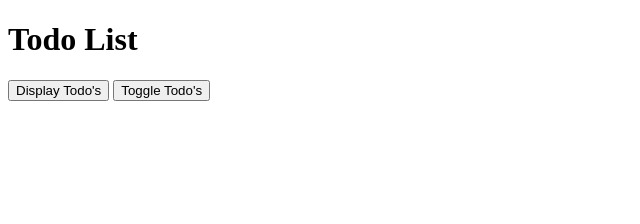
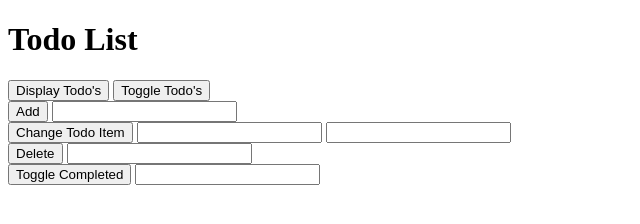
Before and after one commit to cmilkaitis/practicalJS, a plain HTML site: page domVersion/index.html in a window 1280 px wide. Shown: the whole page, without its empty margins (0-640 px from the left). Drawn offline with Linux system fonts and the light colour scheme.

Commit message:
version 8

```diff
--- a/domVersion/index.html
+++ b/domVersion/index.html
@@ -7,8 +7,32 @@
     <body>
         <h1>Todo List</h1>
 
-        <button id="displayTodosButton">Display Todo's</button>
-        <button id="toggleAllButton">Toggle Todo's</button>
+        <div>
+            <button onclick="handlers.displayTodos()">Display Todo's</button>
+            <button onclick="handlers.toggleAll()">Toggle Todo's</button>
+        </div>
+
+        <div>
+            <button onclick="handlers.addTodo()">Add</button>
+            <input id="addTodoTextInput" type="text">
+        </div>
+
+        <div>
+            <button onclick="handlers.changeTodo()">Change Todo Item</button>
+            <input id="changeTodoPositionInput" type="number">
+            <input id="changeTodoTextInput" type="text">
+        </div>
+
+        <div>
+            <button onclick="handlers.deleteTodo()">Delete</button>
+            <input id="deleteTodoPositionInput" type="number">
+        </div>
+
+        <div>
+            <button onclick="handlers.toggleCompleted()">Toggle Completed</button>
+            <input id="toggleCompletedPositionInput" type="number">
+        </div>
+
 
         <script src="script.js"></script>
     </body>
--- a/domVersion/script.js
+++ b/domVersion/script.js
@@ -37,7 +37,7 @@ var todoList = {
 
     toggleCompleted: function(position) {
         var todo = this.todos[position];
-        todos.completed = !todos.completed;
+        todo.completed = !todo.completed;
         this.displayTodos();
     },
 
@@ -68,14 +68,38 @@ var todoList = {
     }
 };
 
+var handlers = {
+    displayTodos: function() {
+        todoList.displayTodos();
+    },
 
-var displayTodosButton = document.getElementById('displayTodosButton');
-var toggleAllButton = document.getElementById('toggleAllButton');
+    toggleAll: function() {
+        todoList.toggleAll();
+    },
 
-displayTodosButton.addEventListener("click", function() {
-    todoList.displayTodos();
-});
+    addTodo: function() {
+        var addTodoTextInput = document.getElementById('addTodoTextInput');
+        todoList.addTodo(addTodoTextInput.value);
+        addTodoTextInput.value = "";
+    },
 
-toggleAllButton.addEventListener('click', function() {
-    todoList.toggleAll();
-});
+    changeTodo: function() {
+        var changeTodoPositionInput = document.getElementById('changeTodoPositionInput');
+        var changeTodoTextInput = document.getElementById('changeTodoTextInput');
+        todoList.changeTodo(changeTodoPositionInput.valueAsNumber, changeTodoTextInput.value);
+        changeTodoPositionInput.value = '';
+        changeTodoTextInput.value = '';
+    },
+
+    deleteTodo: function() {
+        var deleteTodoPositionInput = document.getElementById('deleteTodoPositionInput');
+        todoList.deleteTodo(deleteTodoPositionInput.valueAsNumber);
+        deleteTodoPositionInput.value = "";
+    },
+
+    toggleCompleted: function(){
+        var toggleCompletedPositionInput = document.getElementById('toggleCompletedPositionInput');
+        todoList.toggleCompleted(toggleCompletedPositionInput.valueAsNumber);
+        toggleCompletedPositionInput.value = "";
+    }
+};
```
